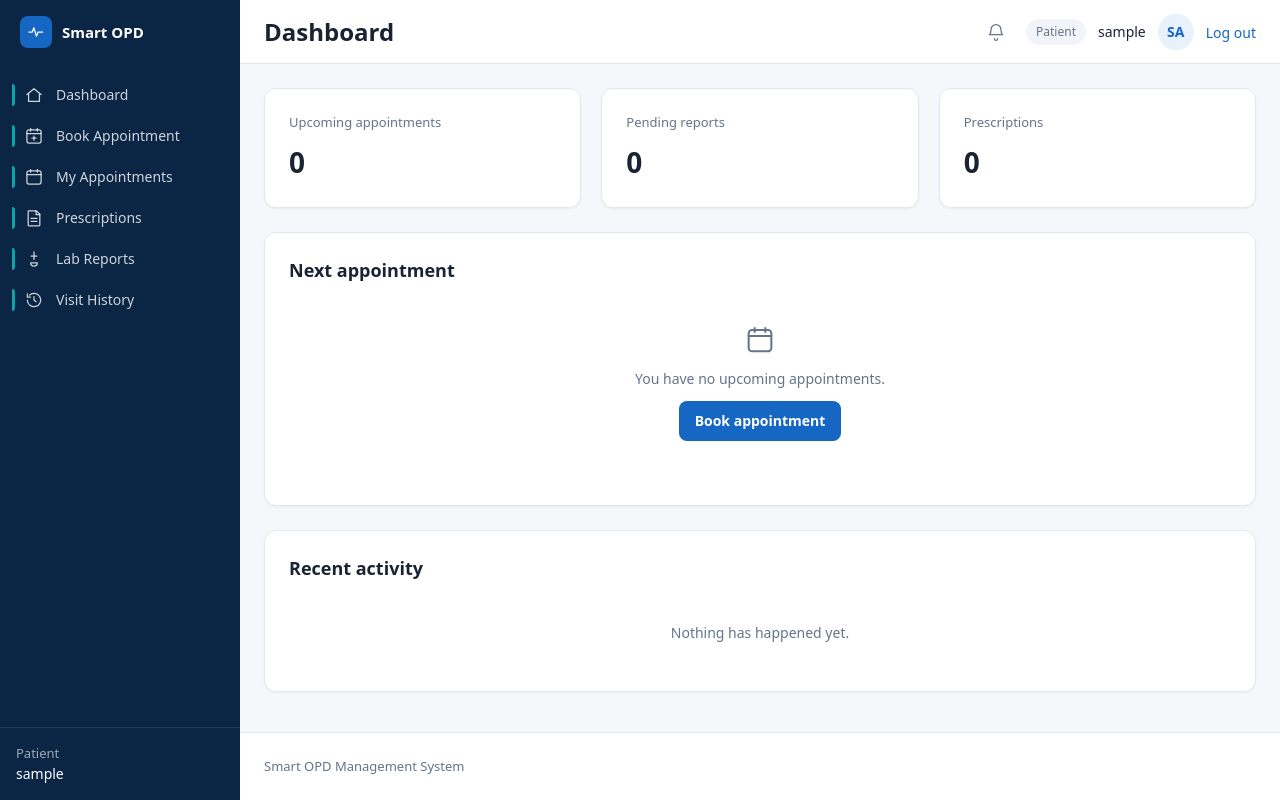
After one commit to prince220504/Smart-Opd-Managment-System, a Django app: page /appointments/dashboard/ in a window 1280 px wide. The commit adds this page. Run offline with Django 5.2, Linux system fonts and the light colour scheme; the visitor is signed in with stand-in values (Sample User, id 1); data comes from the database, SQL or seed files in the repository; data that the repository does not hold is empty; parts of the project's set-up code (start-up, migrations or seed data) failed here and were passed over; some libraries are stand-ins or nearby versions.

Commit message:
feat(frontend): patient dashboard and prescription pages

```diff
--- /dev/null
+++ b/frontend/templates/appointments/patient_dashboard.html
@@ -0,0 +1,90 @@
+{% extends 'base.html' %}
+
+{% block title %}Dashboard · Smart OPD{% endblock %}
+{% block page_title %}Dashboard{% endblock %}
+
+{% block content %}
+<!-- Summary cards -->
+<div class="grid gap-5 sm:grid-cols-3">
+  <div class="rounded-xl border border-[#E2E8F0] bg-white p-6 shadow-sm">
+    <p class="text-[13px] text-[#64748B]">Upcoming appointments</p>
+    <p class="mt-2 text-[28px] tnum" style="font-weight:600;">{{ upcoming_count }}</p>
+  </div>
+  <div class="rounded-xl border border-[#E2E8F0] bg-white p-6 shadow-sm">
+    <p class="text-[13px] text-[#64748B]">Pending reports</p>
+    <p class="mt-2 text-[28px] tnum" style="font-weight:600;">{{ pending_reports }}</p>
+  </div>
+  <div class="rounded-xl border border-[#E2E8F0] bg-white p-6 shadow-sm">
+    <p class="text-[13px] text-[#64748B]">Prescriptions</p>
+    <p class="mt-2 text-[28px] tnum" style="font-weight:600;">{{ prescription_count }}</p>
+  </div>
+</div>
+
+<!-- Next appointment -->
+<div class="mt-6 rounded-xl border border-[#E2E8F0] bg-white p-6 shadow-sm">
+  <div class="flex items-center justify-between gap-3">
+    <h2 class="text-[18px]" style="font-weight:600;">Next appointment</h2>
+    {% if next_appointment %}
+      {% include "_status_badge.html" with status=next_appointment.status label=next_appointment.get_status_display %}
+    {% endif %}
+  </div>
+
+  {% if next_appointment %}
+  <div class="mt-4 grid gap-4 sm:grid-cols-2">
+    <div>
+      <p class="text-[13px] text-[#64748B]">Doctor</p>
+      <p class="text-[14px]" style="font-weight:500;">Dr. {{ next_appointment.doctor.username }}</p>
+    </div>
+    <div>
+      <p class="text-[13px] text-[#64748B]">Booked</p>
+      <p class="text-[14px] tnum" style="font-weight:500;">{{ next_appointment.created_at|date:"d M Y" }}</p>
+    </div>
+    <div>
+      <p class="text-[13px] text-[#64748B]">Date</p>
+      <p class="text-[14px] tnum" style="font-weight:500;">{{ next_appointment.appointment_date|date:"d M Y" }}</p>
+    </div>
+    <div>
+      <p class="text-[13px] text-[#64748B]">Time</p>
+      <p class="text-[14px] tnum" style="font-weight:500;">{{ next_appointment.time_slot|time:"H:i" }}</p>
+    </div>
+  </div>
+
+  {% if next_appointment.notes %}
+  <div class="mt-4">
+    <p class="text-[13px] text-[#64748B]">Notes</p>
+    <p class="text-[14px]">{{ next_appointment.notes }}</p>
+  </div>
+  {% endif %}
+
+  <div class="mt-5 flex flex-wrap gap-3">
+    <a href="{% url 'appointments:my_appointments' %}" class="inline-flex h-10 items-center justify-center rounded-lg border border-[#E2E8F0] bg-white px-4 text-[14px] text-[#1A2333] hover:bg-[#F8FAFC]" style="font-weight:500;">All appointments</a>
+    <form method="post" action="{% url 'appointments:cancel' next_appointment.id %}">
+      {% csrf_token %}
+      <button type="submit" onclick="return confirm('Cancel this appointment?');" class="inline-flex h-10 items-center justify-center rounded-lg border border-[#E2E8F0] bg-white px-4 text-[14px] text-[#DC2626] hover:bg-[#FEF2F2]" style="font-weight:500;">Cancel</button>
+    </form>
+  </div>
+
+  {% else %}
+  <div class="flex flex-col items-center gap-3 py-10 text-center">
+    <svg xmlns="http://www.w3.org/2000/svg" width="32" height="32" viewBox="0 0 24 24" fill="none" stroke="#64748B" stroke-width="1.5" stroke-linecap="round" stroke-linejoin="round"><rect x="3.5" y="4.5" width="17" height="16" rx="2.5"/><path d="M3.5 9h17M8 3v3M16 3v3"/></svg>
+    <p class="text-[14px] text-[#64748B]">You have no upcoming appointments.</p>
+    <a href="{% url 'appointments:doctor_list' %}" class="inline-flex h-10 items-center justify-center rounded-lg bg-[#1666C4] px-4 text-[14px] text-white hover:bg-[#1155A6]" style="font-weight:600;">Book appointment</a>
+  </div>
+  {% endif %}
+</div>
+
+<!-- Recent activity -->
+<div class="mt-6 rounded-xl border border-[#E2E8F0] bg-white p-6 shadow-sm">
+  <h2 class="text-[18px]" style="font-weight:600;">Recent activity</h2>
+  <ul class="mt-4 divide-y divide-[#E2E8F0]">
+    {% for item in recent %}
+    <li class="flex items-center justify-between gap-4 py-3">
+      <span class="text-[14px]">{{ item.message }}</span>
+      <span class="shrink-0 text-[13px] text-[#64748B] tnum">{{ item.created_at|date:"d M Y" }}</span>
+    </li>
+    {% empty %}
+    <li class="py-6 text-center text-[14px] text-[#64748B]">Nothing has happened yet.</li>
+    {% endfor %}
+  </ul>
+</div>
+{% endblock %}
```
Also changed, not shown: frontend/templates/prescriptions/my_prescriptions.html (added, +93 -0 lines), frontend/templates/prescriptions/view.html (+64 -30 lines).
